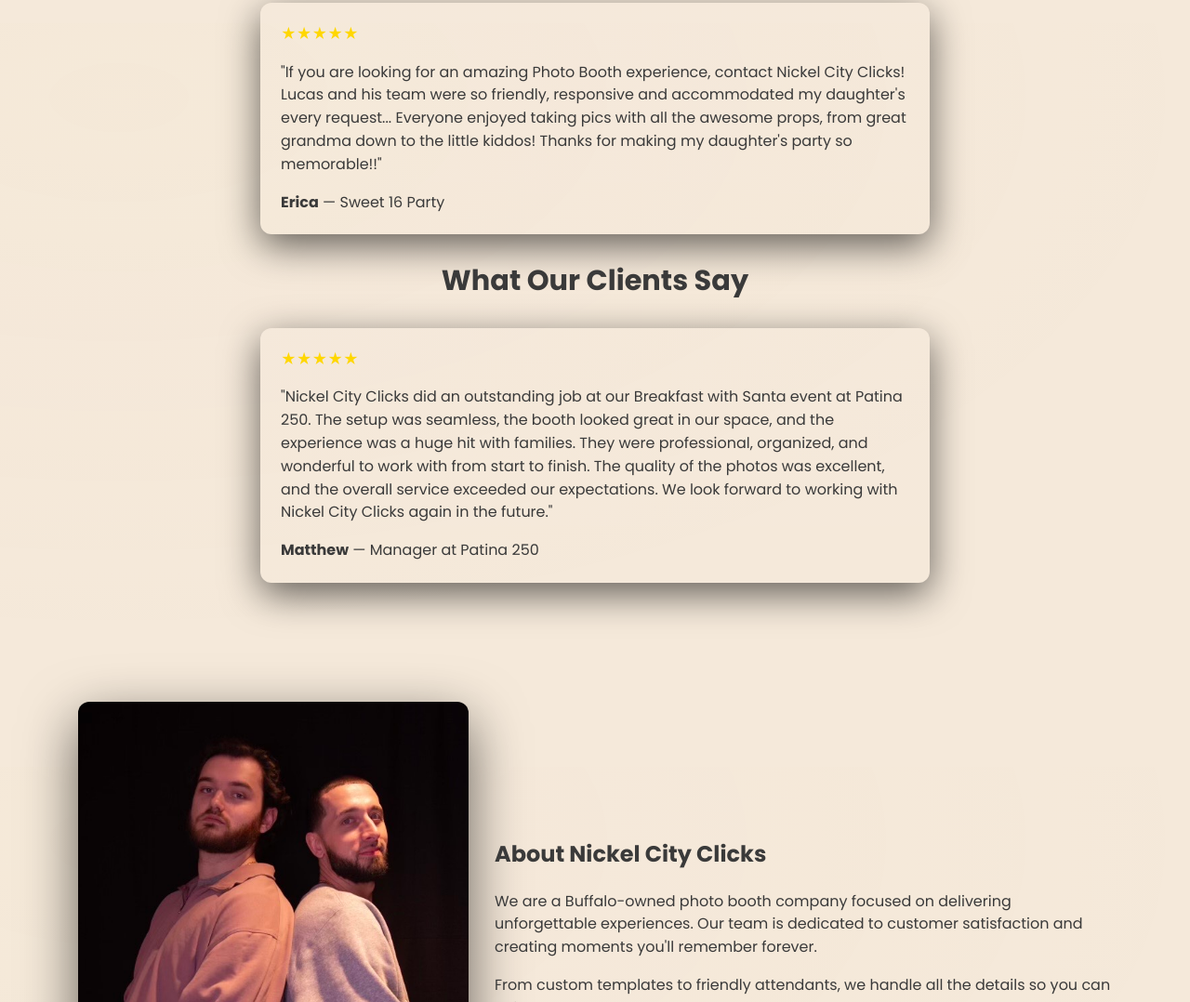
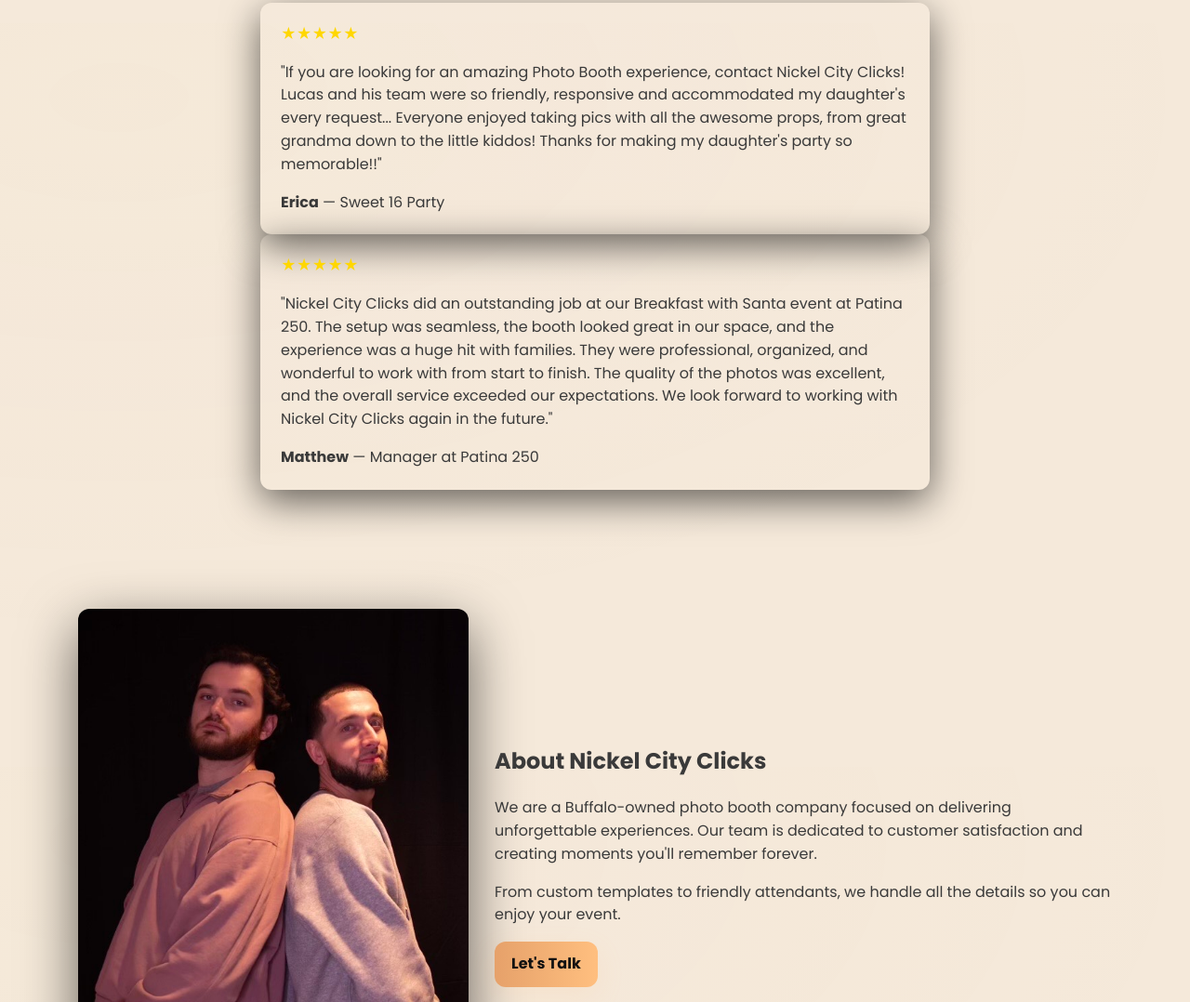
Before and after one commit to LarrydaFish/PhotoBoothWebsite, a plain HTML site: page index.html in a window 1280 px wide. Shown: the part 2375-3453 px from the top of the page at 93% size. Drawn offline with nearby package versions, Linux system fonts and the light colour scheme.

Commit message:
Remove section title from client reviews section

```diff
--- a/index.html
+++ b/index.html
@@ -188,7 +188,6 @@
         </div>
       </div>
       <div class="container">
-        <h2 class="section-title center">What Our Clients Say</h2>
         <div class="reviews-carousel">
           <div class="review-card">
             <div class="stars">★★★★★</div>
```
